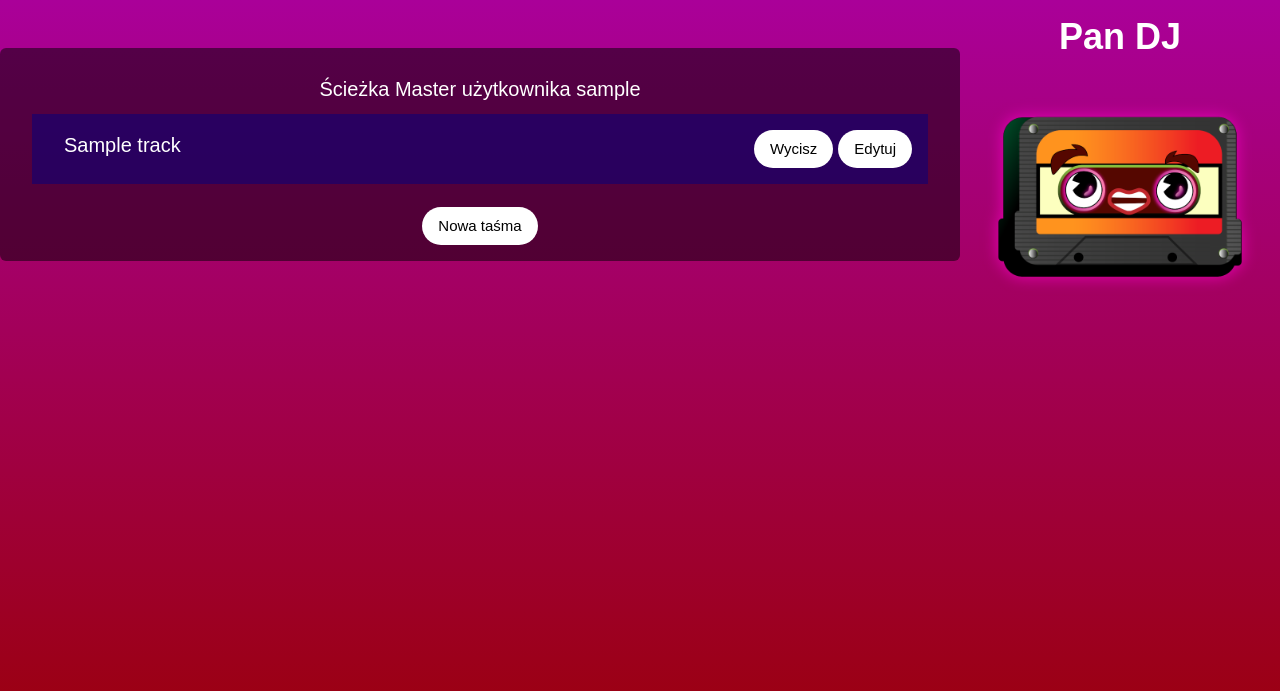
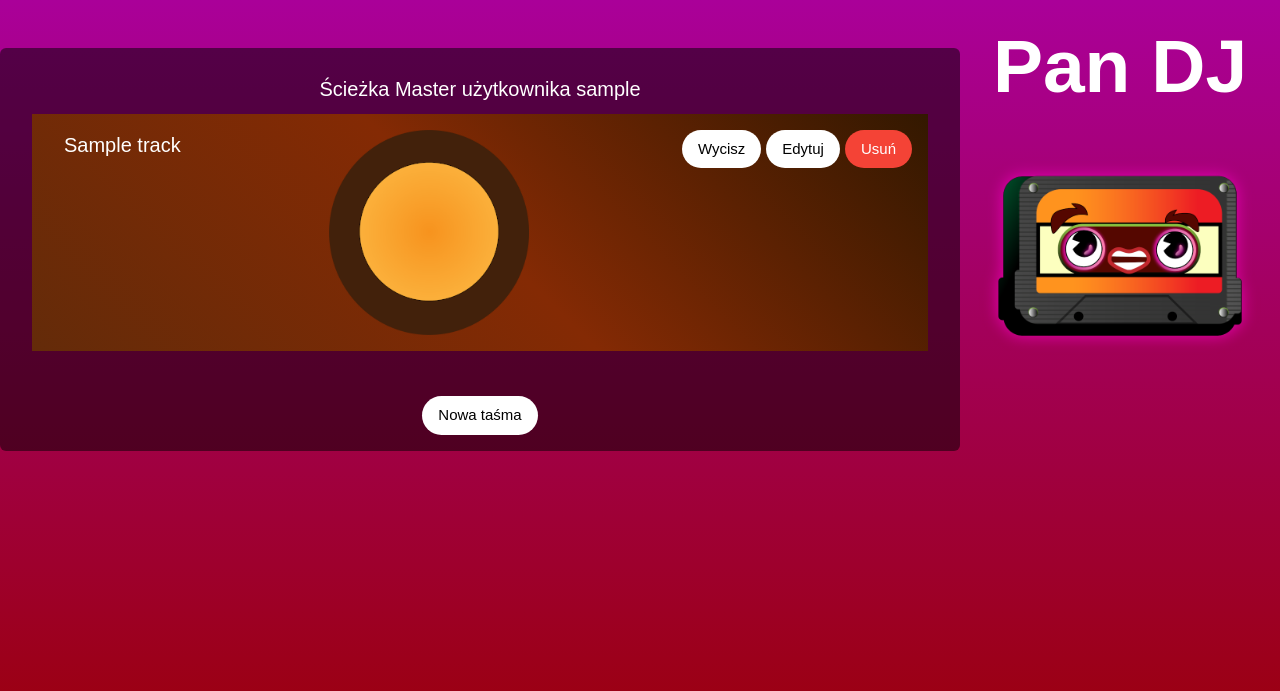
Before and after one commit to s22838-pjatk/devmuster4-Z18, a Flask app: template templates/master.html in a window 1280 px wide. Shown: the top 691 px of the page. Run offline with Flask 2, Linux system fonts and the light colour scheme; the template is opened without the code that fills it: most values are stand-ins (such as "Sample title", 1, 10 or a date in 2020); some libraries are stand-ins or nearby versions.

Commit message:
minor changes

```diff
--- a/server.py
+++ b/server.py
@@ -39,7 +39,14 @@ def new_track():
     if session.get('guide_passed') and session.get('logged_in'):
         if len(session.get('tracks'))<4:
             session_tracks = session.get('tracks')
-            session_tracks.append([len(session['tracks'])+1, 'Taśma '+str(len(session.get('tracks'))+1),[]])
+            track_nrs = []
+            for i in session_tracks:
+                track_nrs.append(i[0])
+            if track_nrs != []:
+                val = max(track_nrs)+1
+            else:
+                val = 1
+            session_tracks.append([val, 'Taśma '+str(val),0,[]])
             session['tracks'] = session_tracks
             return redirect("/master_tape")
         else:
@@ -66,7 +73,7 @@ def del_track():
 def guide_done():
     if not session.get('guide_passed') and session.get('logged_in'):
         session['guide_passed'] = True
-        session['tracks'] = [[1, 'Taśma 1', []]]
+        session['tracks'] = [[1, 'Taśma 1',0, []]]
         return redirect('/master_tape')
     else:
         return redirect('/')
--- a/templates/guide.html
+++ b/templates/guide.html
@@ -77,7 +77,7 @@ html,body,h1,h2,h3,h4,h5 {font-family: "Raleway", sans-serif}
 
   <div class="w3-center w3-quarter">
     <h1><b>Pan DJ</b></h1><br><br>
-    <p id="character" class="w3-center"><img src="/static/characterv2-512.png" style="padding:16px; width:100%" alt="Character"></p>
+    <p id="character" class="w3-center"><img id="img" src="/static/characterv2-512.png" style="padding:16px; width:100%" alt="Character"></p>
   </div>
 <div class="w3-center w3-threequarter">
   <div class="w3-container w3-center w3-padding-16 speech-bubble" style="width:90%; color:white; padding-left: 32px; padding-right:32px; max-height:90vh; margin-top:5%">
@@ -126,14 +126,17 @@ $(document).ready(function() {
 $("#goto2").click(function() {
   $("#1step").css({"display": "none"});
   $("#2step").css({"display": "block"});
+  $("#img").attr("src","/static/characterv3-512.png");
 });
 $("#goto3").click(function() {
   $("#2step").css({"display": "none"});
   $("#3step").css({"display": "block"});
+  $("#img").attr("src","/static/characterv4-512.png");
 });
 $("#goto4").click(function() {
   $("#3step").css({"display": "none"});
   $("#4step").css({"display": "block"});
+  $("#img").attr("src","/static/characterv5-512.png");
 });
 $("#goto5").click(function() {
   window.location.replace('/guide_done');
--- a/templates/master.html
+++ b/templates/master.html
@@ -6,7 +6,7 @@
     <meta charset="UTF-8">
     <meta name="viewport" content="width=device-width, initial-scale=1">
     <link rel="stylesheet" href="/static/w3.css">
-    <lin rel="stylesheet" href="/static/index.css" type="text/css" />
+    <link rel="stylesheet" href="/static/index.css" type="text/css"/>
     <script src="https://ajax.googleapis.com/ajax/libs/jquery/3.5.1/jquery.min.js"></script>
     <script src="https://cdnjs.cloudflare.com/ajax/libs/font-awesome/5.13.0/js/fontawesome.min.js"></script>
     <style>
@@ -66,19 +66,23 @@ html,body,h1,h2,h3,h4,h5 {font-family: "Raleway", sans-serif}
     <p id="character" class="w3-center"><img src="/static/charactermini-512.png" style="padding:16px; width:100%" alt="Character"></p>
   </div>
 <div class="w3-center w3-threequarter">
-  <div class="w3-content w3-padding-16 speech-bubble" style="color:white; padding-left: 32px; padding-right:32px; max-height:85vh; margin-top:5%">
+  <div class="w3-content w3-padding-16 speech-bubble" style="color:white; overflow: auto; padding-left: 32px; padding-right:32px; max-height:85vh; margin-top:5%">
     <div>
       <h4>Ścieżka Master użytkownika {{username}}</h4>
     </div>
+    <div id="bubble">
     {% for t in tracks %}
-    <div class="w3-container w3-padding-16" style="background-color: rgba(0,0,128,0.5)">
+    <div class="w3-container w3-padding-16" style="background-image: linear-gradient(45deg, #642B09, #842A04, #331800);">
       <div>
+        <div class-"w3-left" style="display: inline-block"><img src="/static/roll-256.png" style="width:200px" alt="Tape"></div>
         <div class="w3-left" style="padding-left:16px"><a style="font-size: 20px">{{t[1]}}</a></div>
-        <div class="w3-right round_corners w3-white w3-button" style="margin-left:5px;">Edytuj</div>
+        <a href="/del_track?no={{t[0]}}" class="w3-right round_corners w3-red w3-button" style="margin-left:5px;">Usuń</a>
+        <div id="track_edit{{t[0]}}" class="w3-right round_corners w3-white w3-button" style="margin-left:5px;">Edytuj</div>
         <div class="w3-right round_corners w3-white w3-button" style="margin-left:5px;">Wycisz</div>
       </div>
-    </div>
+    </div><br>
     {% endfor %}
+  </div>
     <br>
     <a href="/new_track" class="w3-center round_corners w3-white w3-button">Nowa taśma</a>
   </div>
@@ -90,6 +94,11 @@ html,body,h1,h2,h3,h4,h5 {font-family: "Raleway", sans-serif}
 $(document).ready(function() {
   $("#main").animate({opacity: 1});
 });
+{% for t in tracks %}
+$("#track_edit{{t[0]}}").click(function() {
+  $("#bubble").css({'display': 'none'});
+});
+{% endfor %}
 </script>
 
 </html>
```
Also changed, not shown: static/characterv4-512.png (added), static/characterv5-512.png (added), static/characterv5.png (added), static/roll-256.png (added), static/roll.png (added), static/tape-256.png (added), static/tape.png (added), 1 other file.
